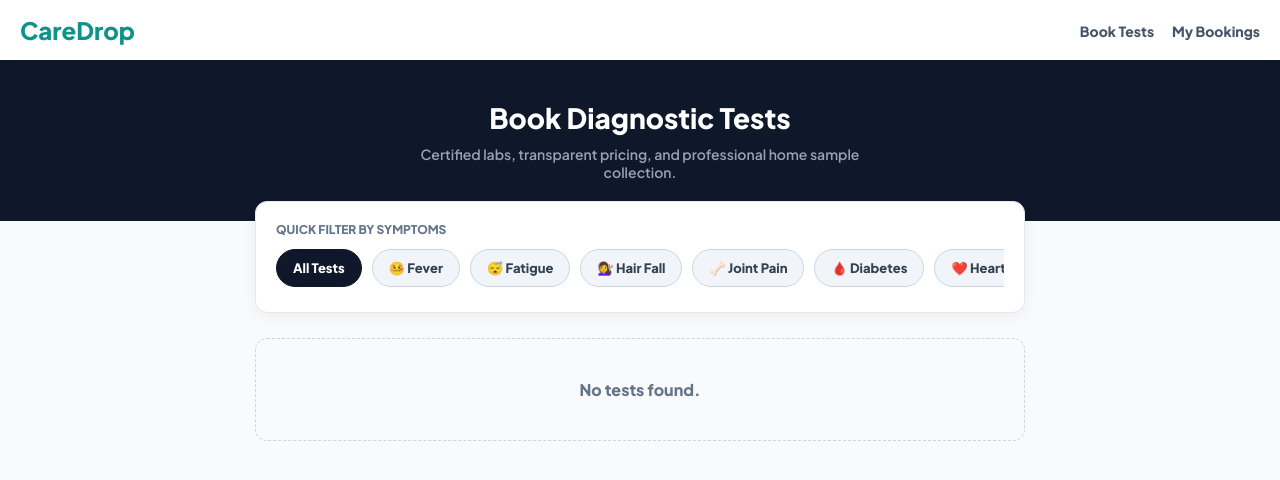
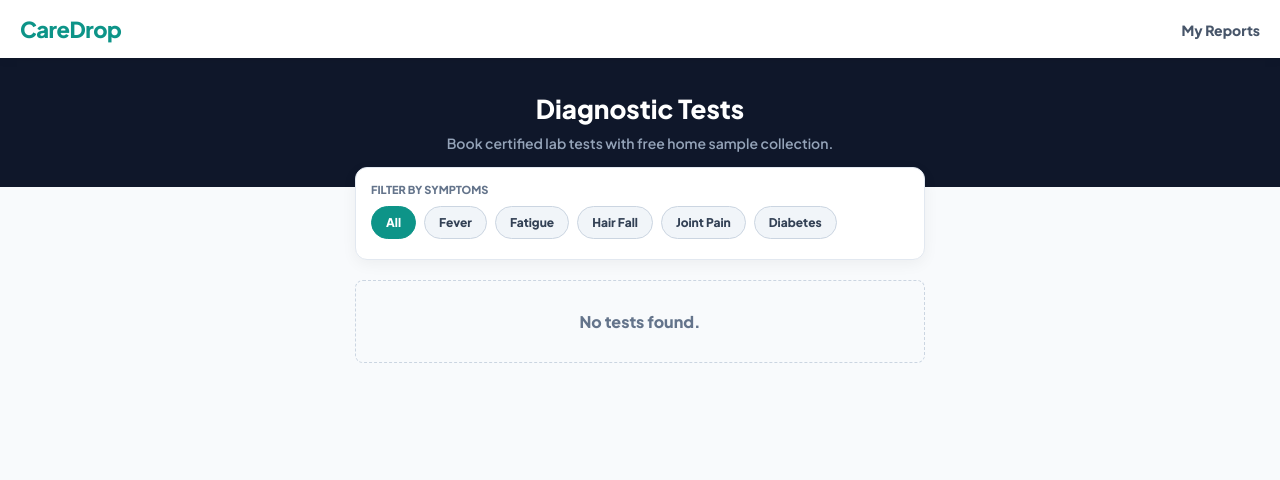
Before and after one commit to lab81617-del/caredrop-website, a Flask app: template templates/tests.html in a window 1280 px wide. Shown: the top 480 px of the page. Run offline with Flask 3, Linux system fonts and the light colour scheme; the template is opened without the code that fills it: most values are stand-ins (such as "Sample title", 1, 10 or a date in 2020); some libraries are stand-ins or nearby versions.

Commit message:
Update tests.html

```diff
--- a/templates/tests.html
+++ b/templates/tests.html
@@ -3,55 +3,46 @@
 <head>
     <meta charset="UTF-8">
     <meta name="viewport" content="width=device-width, initial-scale=1.0">
-    <title>Book Lab Tests | CareDrop</title>
+    <title>Book Diagnostics | CareDrop</title>
     <link href="https://fonts.googleapis.com/css2?family=Plus+Jakarta+Sans:wght@500;600;700;800&display=swap" rel="stylesheet">
-    <script src="https://unpkg.com/lucide@latest"></script>
     <style>
         * { font-family: 'Plus Jakarta Sans', sans-serif !important; box-sizing: border-box; }
         body { background: #F8FAFC; margin: 0; padding: 0; color: #0F172A; }
 
         .nav { background: white; padding: 15px 20px; display: flex; justify-content: space-between; align-items: center; box-shadow: 0 2px 10px rgba(0,0,0,0.05); position: sticky; top: 0; z-index: 100; }
-        .logo { font-size: 24px; font-weight: 800; color: #0D9488; text-decoration: none; }
+        .logo { font-size: 22px; font-weight: 800; color: #0D9488; text-decoration: none; letter-spacing: -0.5px; }
         .nav-links a { margin-left: 15px; text-decoration: none; color: #475569; font-weight: 800; font-size: 14px; }
 
-        .hero { background: #0F172A; color: white; padding: 40px 20px; text-align: center; }
-        .hero h1 { margin: 0 0 10px 0; font-size: 28px; font-weight: 800; }
+        .hero { background: #0F172A; color: white; padding: 35px 20px; text-align: center; }
+        .hero h1 { margin: 0 0 10px 0; font-size: 26px; font-weight: 800; line-height: 1.2; }
         .hero p { color: #94A3B8; font-size: 14px; font-weight: 600; max-width: 500px; margin: 0 auto; }
 
-        .container { max-width: 800px; margin: -20px auto 100px auto; padding: 0 15px; position: relative; z-index: 10; }
+        .container { max-width: 600px; margin: -20px auto 100px auto; padding: 0 15px; position: relative; z-index: 10; }
 
-        .symptom-card { background: white; border-radius: 12px; padding: 20px; box-shadow: 0 4px 15px rgba(0,0,0,0.05); margin-bottom: 25px; border: 1px solid #E2E8F0; }
-        .symptom-filters { display: flex; overflow-x: auto; gap: 10px; padding-bottom: 5px; -webkit-overflow-scrolling: touch; }
+        .symptom-card { background: white; border-radius: 12px; padding: 15px; box-shadow: 0 4px 15px rgba(0,0,0,0.05); margin-bottom: 20px; border: 1px solid #E2E8F0; }
+        .symptom-filters { display: flex; overflow-x: auto; gap: 8px; padding-bottom: 5px; -webkit-overflow-scrolling: touch; scrollbar-width: none; }
         .symptom-filters::-webkit-scrollbar { display: none; }
-        .symptom-btn { background: #F1F5F9; border: 1px solid #CBD5E1; padding: 10px 16px; border-radius: 50px; font-weight: 800; font-size: 13px; color: #334155; cursor: pointer; transition: 0.2s; white-space: nowrap; }
-        .symptom-btn.active { background: #0F172A; color: white; border-color: #0F172A; }
+        .symptom-btn { background: #F1F5F9; border: 1px solid #CBD5E1; padding: 8px 14px; border-radius: 50px; font-weight: 800; font-size: 12px; color: #334155; cursor: pointer; transition: 0.2s; white-space: nowrap; }
+        .symptom-btn.active { background: #0D9488; color: white; border-color: #0D9488; }
 
         .test-list { display: flex; flex-direction: column; gap: 15px; }
-        .test-item { background: white; border: 1px solid #E2E8F0; border-radius: 12px; padding: 20px; box-shadow: 0 2px 8px rgba(0,0,0,0.02); transition: 0.2s; display: flex; flex-direction: column; }
-        .test-header { display: flex; justify-content: space-between; align-items: flex-start; gap: 15px; margin-bottom: 15px; }
-        .test-name { font-size: 16px; font-weight: 800; color: #0F172A; text-transform: capitalize; margin-bottom: 6px; }
-        .test-meta { display: flex; flex-wrap: wrap; gap: 10px; font-size: 12px; font-weight: 700; color: #64748B; }
-        .fasting-badge { color: #C2410C; background: #FFF7ED; padding: 4px 8px; border-radius: 4px; display: inline-flex; align-items: center; gap: 4px; border: 1px solid #FFEDD5; }
+        .test-item { background: white; border: 1px solid #E2E8F0; border-radius: 12px; padding: 18px; box-shadow: 0 2px 8px rgba(0,0,0,0.02); }
+        .test-name { font-size: 16px; font-weight: 800; color: #0F172A; text-transform: capitalize; margin-bottom: 8px; line-height: 1.3; }
+        .test-meta { display: flex; flex-wrap: wrap; gap: 8px; font-size: 11px; font-weight: 800; color: #64748B; margin-bottom: 12px; text-transform: uppercase; }
+        .fasting-badge { color: #C2410C; background: #FFF7ED; padding: 3px 6px; border-radius: 4px; border: 1px solid #FFEDD5; }
 
-        .param-list { background: #F8FAFC; border-radius: 8px; padding: 12px; font-size: 12px; color: #475569; font-weight: 600; line-height: 1.5; margin-bottom: 15px; border: 1px solid #F1F5F9; }
+        .param-list { background: #F8FAFC; border-radius: 6px; padding: 10px; font-size: 12px; color: #475569; font-weight: 600; line-height: 1.5; margin-bottom: 15px; border: 1px dashed #CBD5E1; }
 
-        .test-action { background: #F8FAFC; padding: 15px; border-radius: 8px; border: 1px solid #E2E8F0; display: flex; flex-direction: column; gap: 10px; }
-        .lab-select { width: 100%; padding: 12px; border: 1px solid #CBD5E1; border-radius: 8px; font-size: 14px; font-weight: 800; color: #0F172A; background: white; outline: none; }
+        .test-action { background: #F1F5F9; padding: 12px; border-radius: 8px; display: flex; flex-direction: column; gap: 10px; }
+        .lab-select { width: 100%; padding: 10px; border: 1px solid #CBD5E1; border-radius: 6px; font-size: 13px; font-weight: 800; color: #0F172A; background: white; outline: none; }
         .price-row { display: flex; justify-content: space-between; align-items: center; }
-        .price-display { font-size: 22px; font-weight: 800; color: #0D9488; }
-        .btn-add { background: #0F172A; color: white; border: none; padding: 12px 20px; border-radius: 8px; font-weight: 800; font-size: 14px; cursor: pointer; transition: 0.2s; }
+        .price-display { font-size: 20px; font-weight: 800; color: #0D9488; }
+        .btn-add { background: #0F172A; color: white; border: none; padding: 10px 20px; border-radius: 6px; font-weight: 800; font-size: 13px; cursor: pointer; transition: 0.2s; }
         .btn-add.added { background: #166534; }
 
-        .floating-cart { position: fixed; bottom: 20px; left: 20px; right: 20px; background: #0D9488; color: white; padding: 16px 25px; border-radius: 12px; display: flex; justify-content: space-between; align-items: center; box-shadow: 0 10px 25px rgba(13,148,136,0.3); z-index: 1000; cursor: pointer; display: none; }
-        .cart-info { font-weight: 800; font-size: 15px; display: flex; align-items: center; gap: 10px; }
-        .cart-count { background: white; color: #0D9488; width: 24px; height: 24px; border-radius: 50%; display: flex; justify-content: center; align-items: center; font-size: 13px; font-weight: 800; }
-
-        @media (min-width: 768px) {
-            .test-item { flex-direction: row; justify-content: space-between; align-items: stretch; gap: 20px; }
-            .test-header { flex-direction: column; width: 60%; margin-bottom: 0; }
-            .test-action { width: 40%; justify-content: center; }
-            .floating-cart { left: auto; right: 30px; bottom: 30px; border-radius: 50px; width: 300px; }
-        }
+        .floating-cart { position: fixed; bottom: 20px; left: 20px; right: 20px; background: #0D9488; color: white; padding: 16px 20px; border-radius: 12px; display: flex; justify-content: space-between; align-items: center; box-shadow: 0 10px 25px rgba(13,148,136,0.3); z-index: 1000; cursor: pointer; display: none; }
+        .cart-info { font-weight: 800; font-size: 14px; display: flex; align-items: center; gap: 10px; }
+        .cart-count { background: white; color: #0D9488; width: 22px; height: 22px; border-radius: 50%; display: flex; justify-content: center; align-items: center; font-size: 12px; font-weight: 800; }
     </style>
 </head>
 <body>
@@ -59,27 +50,25 @@
     <nav class="nav">
         <a href="/" class="logo">CareDrop</a>
         <div class="nav-links">
-            <a href="/tests">Book Tests</a>
-            <a href="/my-bookings">My Bookings</a>
+            <a href="/my-bookings">My Reports</a>
         </div>
     </nav>
 
     <div class="hero">
-        <h1>Book Diagnostic Tests</h1>
-        <p>Certified labs, transparent pricing, and professional home sample collection.</p>
+        <h1>Diagnostic Tests</h1>
+        <p>Book certified lab tests with free home sample collection.</p>
     </div>
 
     <div class="container">
         <div class="symptom-card">
-            <div style="font-size: 12px; font-weight: 800; color: #64748B; margin-bottom: 12px; text-transform: uppercase;">Quick Filter by Symptoms</div>
+            <div style="font-size: 11px; font-weight: 800; color: #64748B; margin-bottom: 10px; text-transform: uppercase;">Filter by Symptoms</div>
             <div class="symptom-filters" id="symptomFilters">
-                <button class="symptom-btn active" onclick="filterBySymptom('All', this)">All Tests</button>
-                <button class="symptom-btn" onclick="filterBySymptom('Fever', this)">🤒 Fever</button>
-                <button class="symptom-btn" onclick="filterBySymptom('Fatigue', this)">😴 Fatigue</button>
-                <button class="symptom-btn" onclick="filterBySymptom('Hair Fall', this)">💇‍♀️ Hair Fall</button>
-                <button class="symptom-btn" onclick="filterBySymptom('Joint Pain', this)">🦴 Joint Pain</button>
-                <button class="symptom-btn" onclick="filterBySymptom('Diabetes', this)">🩸 Diabetes</button>
-                <button class="symptom-btn" onclick="filterBySymptom('Heart Health', this)">❤️ Heart</button>
+                <button class="symptom-btn active" onclick="filterBySymptom('All', this)">All</button>
+                <button class="symptom-btn" onclick="filterBySymptom('Fever', this)">Fever</button>
+                <button class="symptom-btn" onclick="filterBySymptom('Fatigue', this)">Fatigue</button>
+                <button class="symptom-btn" onclick="filterBySymptom('Hair Fall', this)">Hair Fall</button>
+                <button class="symptom-btn" onclick="filterBySymptom('Joint Pain', this)">Joint Pain</button>
+                <button class="symptom-btn" onclick="filterBySymptom('Diabetes', this)">Diabetes</button>
             </div>
         </div>
 
@@ -91,12 +80,10 @@
             <div class="cart-count" id="cartCount">0</div>
             <span>Items Added</span>
         </div>
-        <div style="font-weight: 800; font-size: 15px;">Checkout &rarr;</div>
+        <div style="font-weight: 800; font-size: 14px;">Proceed &rarr;</div>
     </div>
 
     <script>
-        lucide.createIcons();
-
         const rawTests = [];
         {% for cat, tests in grouped_tests.items() %}
             {% for t in tests %}
@@ -149,25 +136,21 @@
                     selectOptions += `<option value="${lab.lab_id}" data-price="${lab.price}" data-name="${lab.lab_name}" ${selected}>${lab.lab_name} (★ ${lab.rating})</option>`;
                 });
 
-                // Get Parameters for this test
                 let params = paramData[test.id];
                 let paramHtml = '';
                 if(params && params.length > 0) {
-                    paramHtml = `<div class="param-list"><b>Parameters Included:</b> ${params.join(', ')}</div>`;
+                    paramHtml = `<div class="param-list"><b>Investigations Included:</b> ${params.join(', ')}</div>`;
                 }
 
                 html += `
                     <div class="test-item">
-                        <div class="test-header">
-                            <div>
-                                <div class="test-name">${test.name}</div>
-                                <div class="test-meta">
-                                    <span><i data-lucide="tag" style="width:12px; height:12px; vertical-align:middle;"></i> ${test.category}</span>
-                                    ${test.fasting && test.fasting.toLowerCase() !== 'none' ? `<span class="fasting-badge"><i data-lucide="clock" style="width:12px; height:12px;"></i> ${test.fasting}</span>` : ''}
-                                </div>
-                            </div>
-                            ${paramHtml}
+                        <div class="test-name">${test.name}</div>
+                        <div class="test-meta">
+                            <span>${test.category}</span>
+                            ${test.fasting && test.fasting.toLowerCase() !== 'none' ? `<span class="fasting-badge">${test.fasting}</span>` : ''}
                         </div>
+
+                        ${paramHtml}
 
                         <div class="test-action">
                             <select class="lab-select" id="select-${test.id}" onchange="updatePrice('${test.id}')" ${isAdded ? 'disabled' : ''}>
@@ -184,8 +167,7 @@
                 `;
             });
 
-            container.innerHTML = html === '' ? `<div style="padding: 40px; text-align: center; color: #64748B; font-weight: 800; border: 1px dashed #CBD5E1; border-radius: 12px;">No tests found.</div>` : html;
-            lucide.createIcons();
+            container.innerHTML = html === '' ? `<div style="padding: 30px; text-align: center; color: #64748B; font-weight: 800; border: 1px dashed #CBD5E1; border-radius: 8px;">No tests found.</div>` : html;
         }
 
         function updatePrice(testId) {
```
